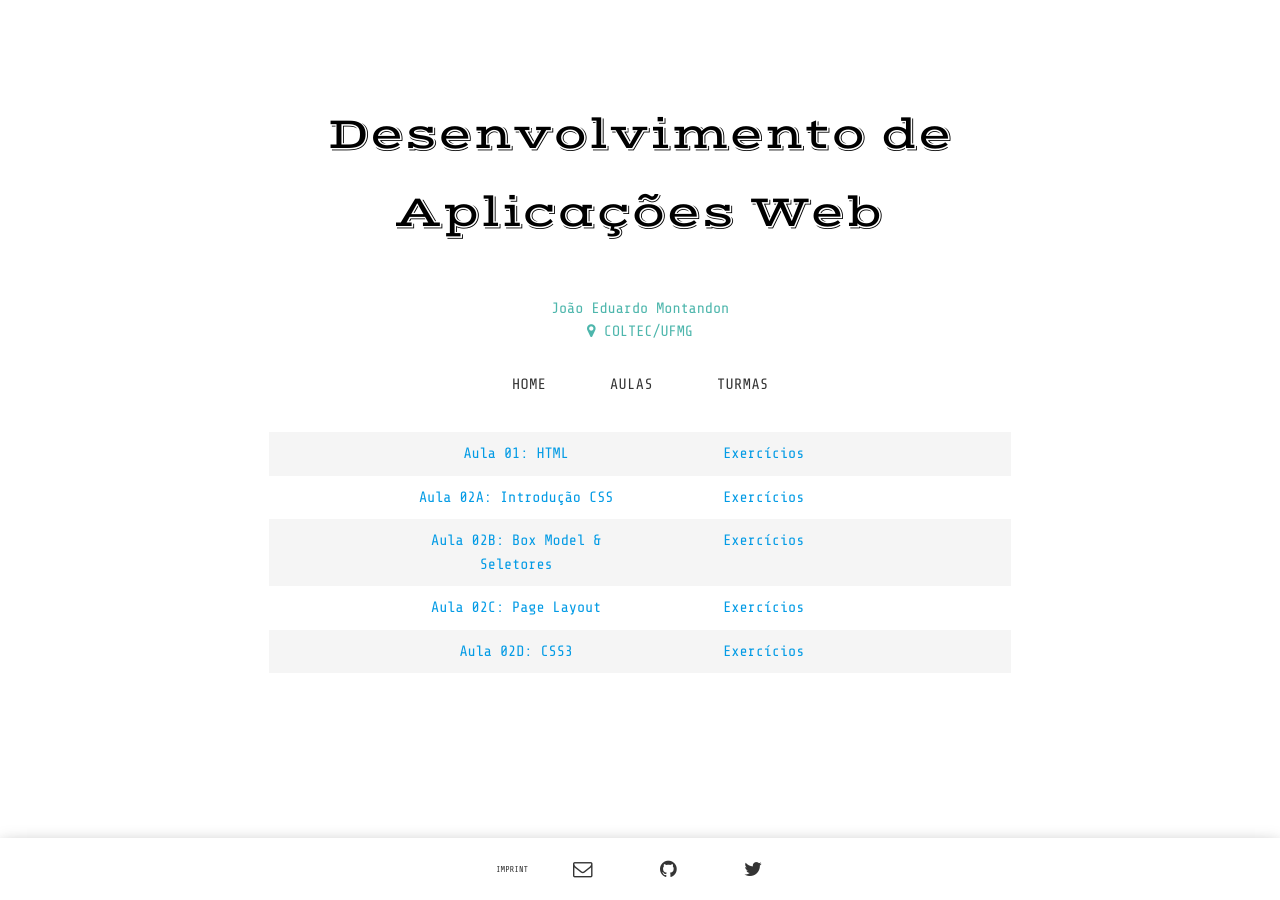
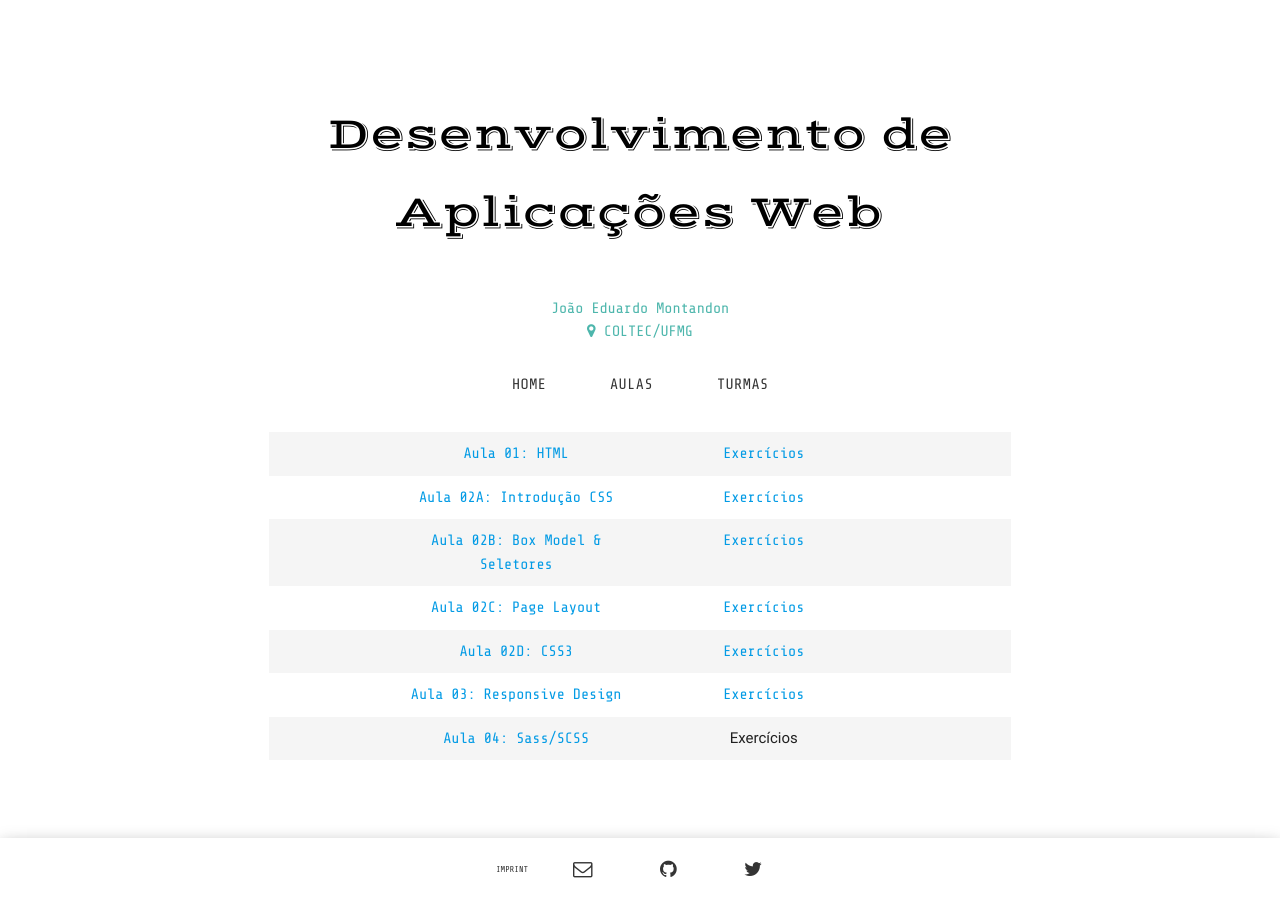
Before and after one commit to COLTEC-DAW/coltec-daw.github.io, a Jekyll site: the page built from classes.html, in a window 1280 px wide. Built offline with Jekyll 4.4.1, drawn with Linux system fonts in a browser that asks for light colours; some web fonts are replaced.

Commit message:
Adicionado referências para RWD e SCSS

```diff
--- a/classes.html
+++ b/classes.html
@@ -23,4 +23,12 @@ layout: default
         <div class="col m4 s6 offset-m2"><a href="https://coltec-daw.github.io/Aula-02-CSS/#css3">Aula 02D: CSS3</a></div>
         <div class="col m4 s6"><a href="https://github.com/COLTEC-DAW/E03-Galeria-de-imagens">Exercícios</a></div>
     </div>
+    <div class="row">
+        <div class="col m4 s6 offset-m2"><a href="https://coltec-daw.github.io/Aula-03-Responsive-Design">Aula 03: Responsive Design</a></div>
+        <div class="col m4 s6"><a href="https://github.com/COLTEC-DAW/E03-Galeria-de-imagens">Exercícios</a></div>
+    </div>
+    <div class="row">
+        <div class="col m4 s6 offset-m2"><a href="https://coltec-daw.github.io/Aula-04-SCSS">Aula 04: Sass/SCSS</a></div>
+        <div class="col m4 s6">Exercícios</div>
+    </div>
 </div>
```
